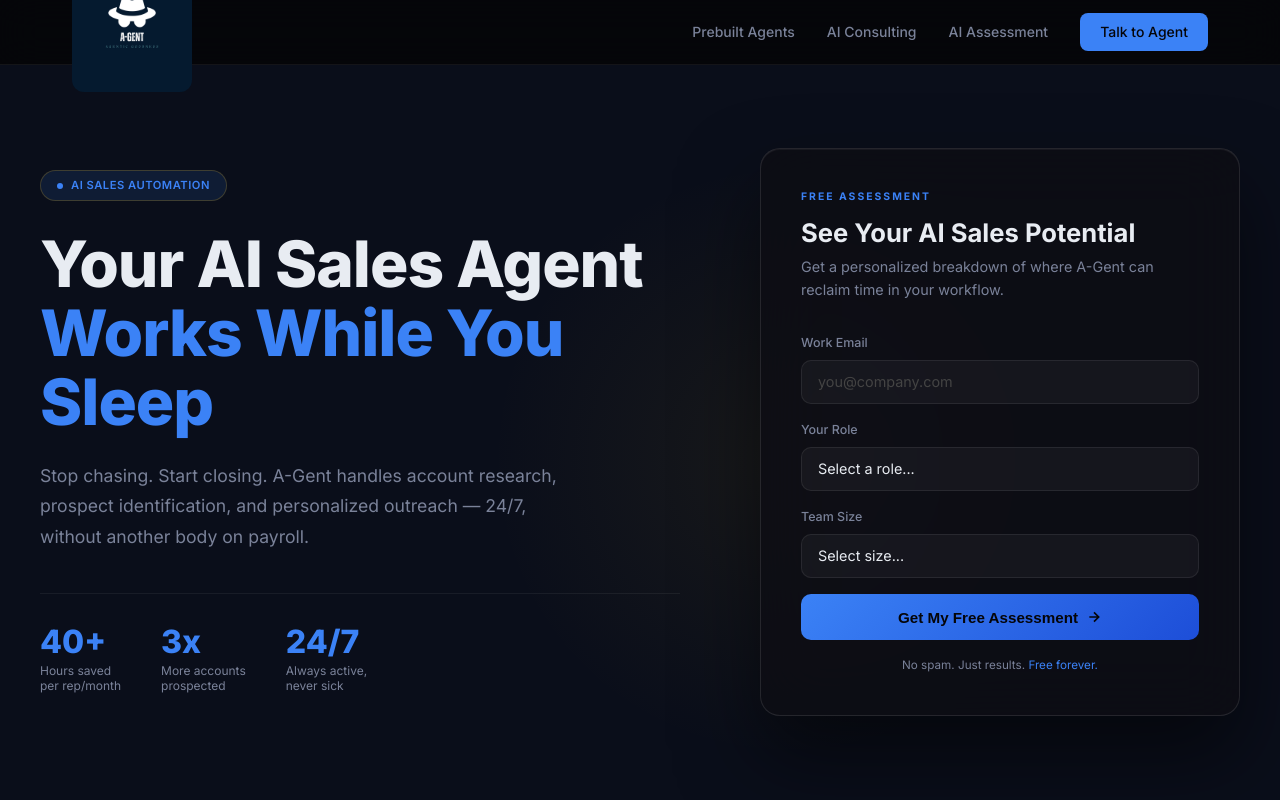
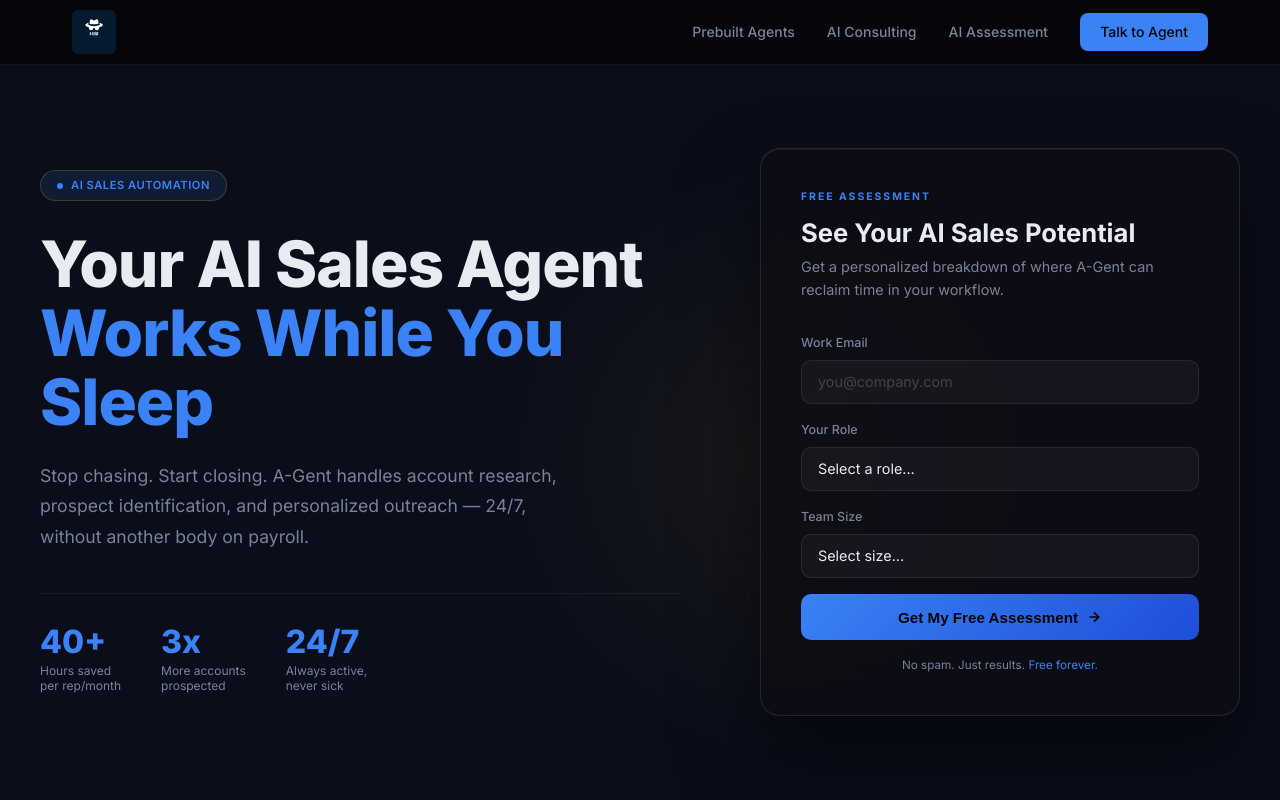
Before and after one commit to Copey007/gtm-revolution-web, a website: page index.html in a window 1280 px wide. Shown: the top 800 px of the page. Drawn offline with Linux system fonts and the light colour scheme.

Commit message:
Fix: scale logo to natural height in nav

```diff
--- a/index.html
+++ b/index.html
@@ -34,7 +34,7 @@
     nav { position: fixed; top: 0; left: 0; right: 0; z-index: 100; backdrop-filter: blur(20px); -webkit-backdrop-filter: blur(20px); background: rgba(5,5,8,0.85); border-bottom: 1px solid var(--border); }
     .nav-inner { max-width: 1200px; margin: 0 auto; padding: 0 2rem; height: 64px; display: flex; align-items: center; justify-content: space-between; }
     .nav-brand { display: flex; align-items: center; gap: 0.6rem; font-weight: 700; font-size: 1.1rem; letter-spacing: 0.5px; }
-    .nav-brand img { width: 120px; height: 120px; border-radius: 12px; }
+    .nav-brand img { height: 44px; width: auto; border-radius: 6px; }
     .nav-links { display: flex; align-items: center; gap: 2rem; }
     .nav-links a { font-size: 0.875rem; color: var(--text-dim); font-weight: 500; transition: color 0.2s; }
     .nav-links a:hover { color: var(--text); }
```
